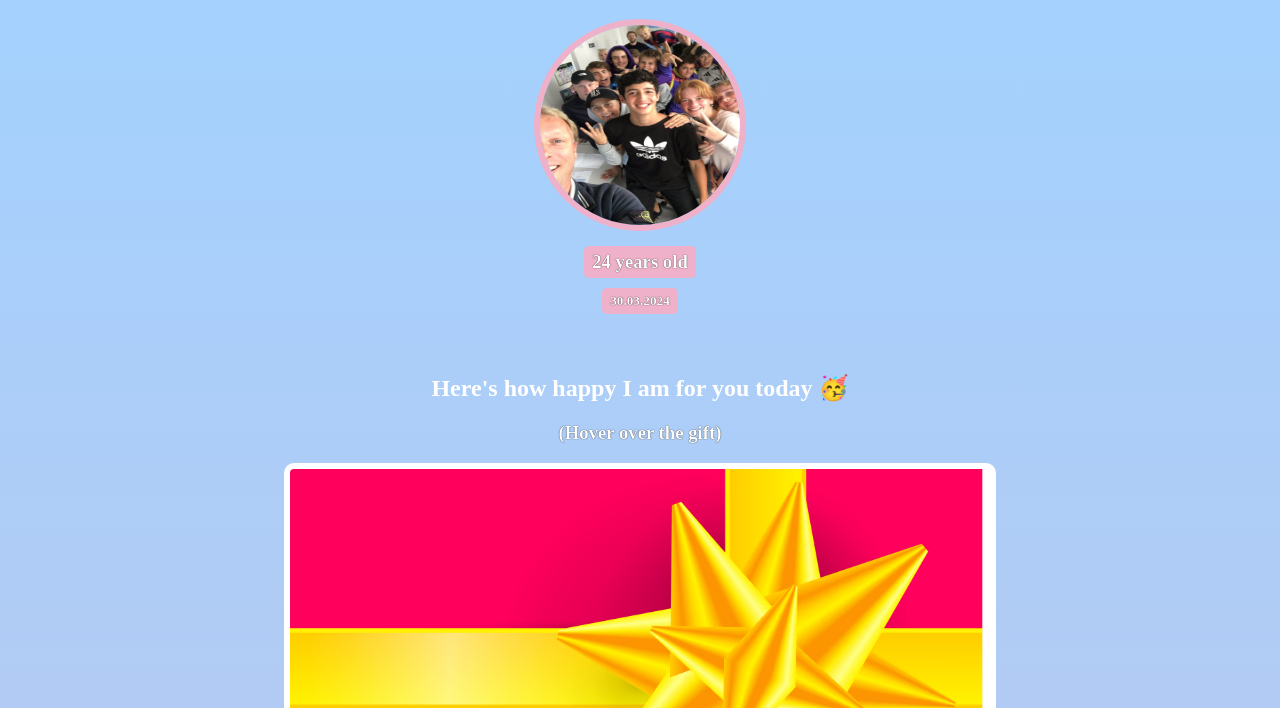
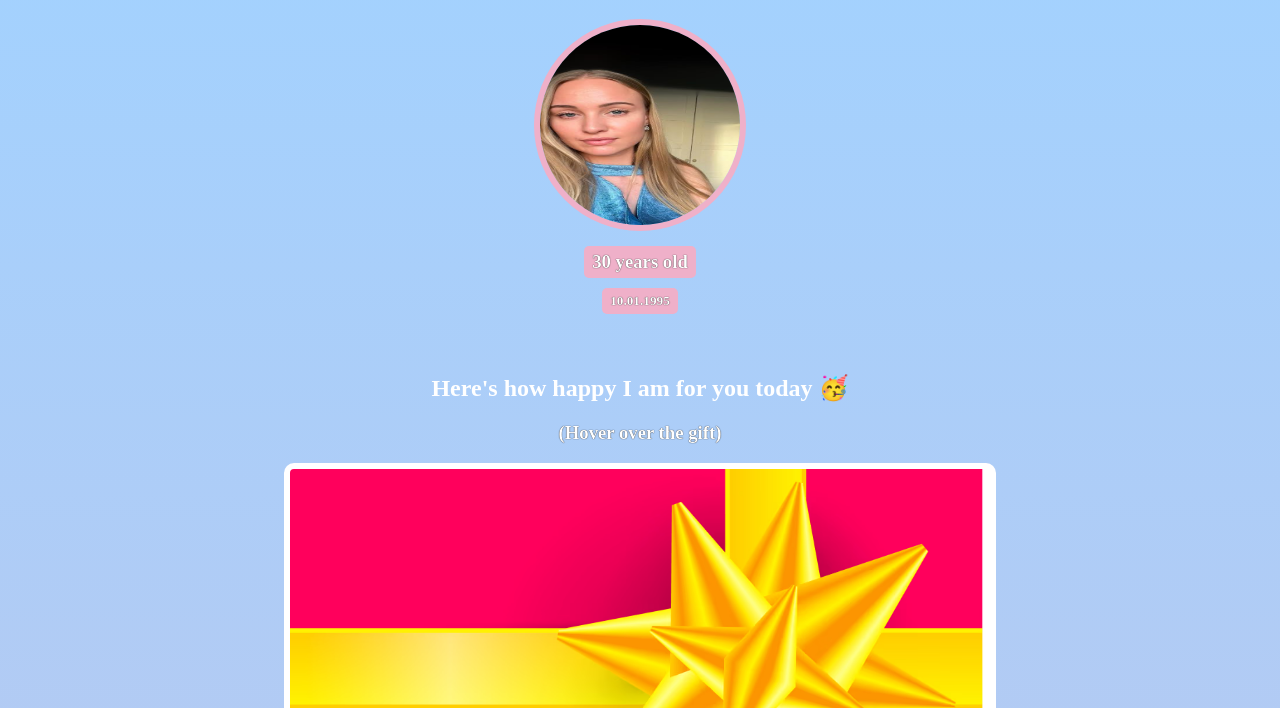
Before and after one commit to Jonasdarabifar/birth-gift-site, a website built with Vite: page index.html in a window 1280 px wide. Shown: the part 92-800 px from the top of the page. Built offline with nearby package versions, Linux system fonts and the light colour scheme; a web font is replaced by a local one.

Commit message:
commit nanna (1)

```diff
--- a/index.html
+++ b/index.html
@@ -9,9 +9,9 @@
     <body>
         <div id="header">
             <h1>Today is Nick's birthday🎉</h1>
-            <img src="images/Jonas.jpg" id="selfie-pic" alt="selfie af Jonas Swhartz og en 8 og 9.klasse efter et fodobldfordrag:)">
-            <h3 id="bday-age"> 24 years old</h3>
-            <h5 id="bday-date">30.03.2024</h5>
+            <img src="images/nanna.png" id="selfie-pic" alt="selfie af Jonas Swhartz og en 8 og 9.klasse efter et fodobldfordrag:)">
+            <h3 id="bday-age"> 30 years old</h3>
+            <h5 id="bday-date">10.01.1995</h5>
         </div>
         <div class="Gift-section">
             <h2 class="gift-title">Here's how happy I am for you today 🥳</h2>
```
Also changed, not shown: images/Jonas.jpg (deleted).
